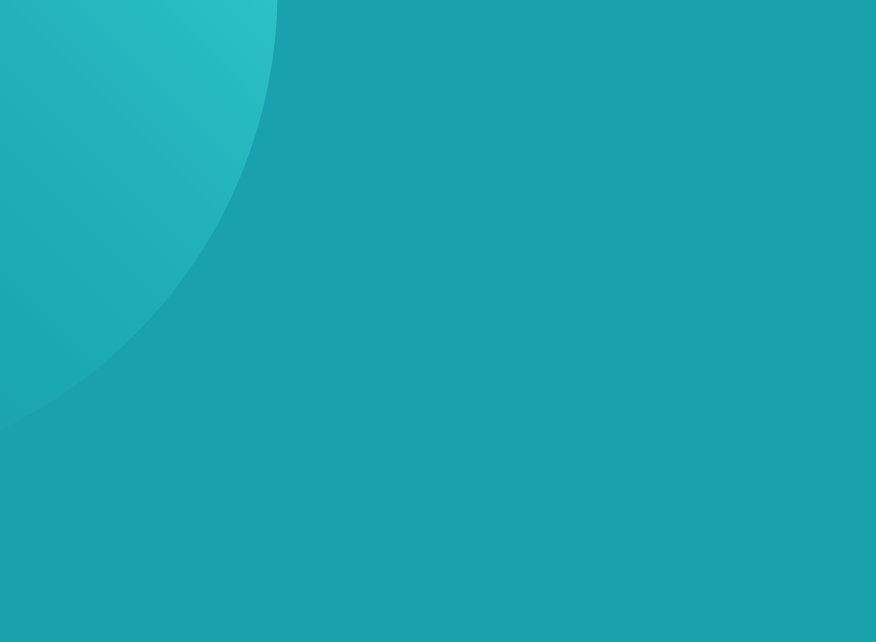
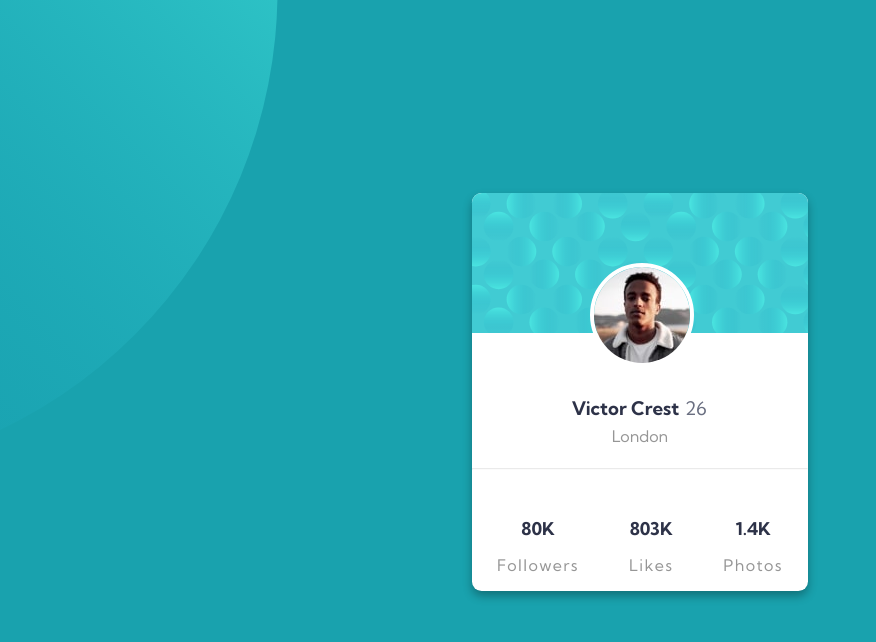
Before and after one commit to arthurcotrim/profile-card, a plain HTML site: page index.html in a window 1280 px wide. Shown: the top 642 px of the page, without its empty margins (0-876 px from the left). Drawn offline with Linux system fonts and the light colour scheme.

Commit message:
Added the structure of the profile card

```diff
--- a/index.html
+++ b/index.html
@@ -16,7 +16,41 @@
 <body>
     <div class="top"></div>
     <div class="bottom"></div>
+    <main>
+        <div class="card-profile">
+            <div class="card-header">
+                <div class="profile-image">
+                    <figure>
+                        <img src="./images/image-victor.jpg" alt="Profile image from Victor Crest">
+                    </figure>
+                </div>
+            </div>
 
+            <div class="card-content">
+                <h3>Victor Crest <span>26</span> </h3>
+                <p>London</p>
+
+                <hr>
+
+                <div class="card-footer">
+                    <div class="info followers">
+                        <h2>80K</h2>
+                        <p>Followers</p>
+                    </div>
+
+                    <div class="info likes">
+                        <h2>803K</h2>
+                        <p>Likes</p>
+                    </div>
+
+                    <div class="info photos">
+                        <h2>1.4K</h2>
+                        <p>Photos</p>
+                    </div>
+                </div>
+            </div>
+        </div>
+    </main>
 </body>
 
 </html>
```
